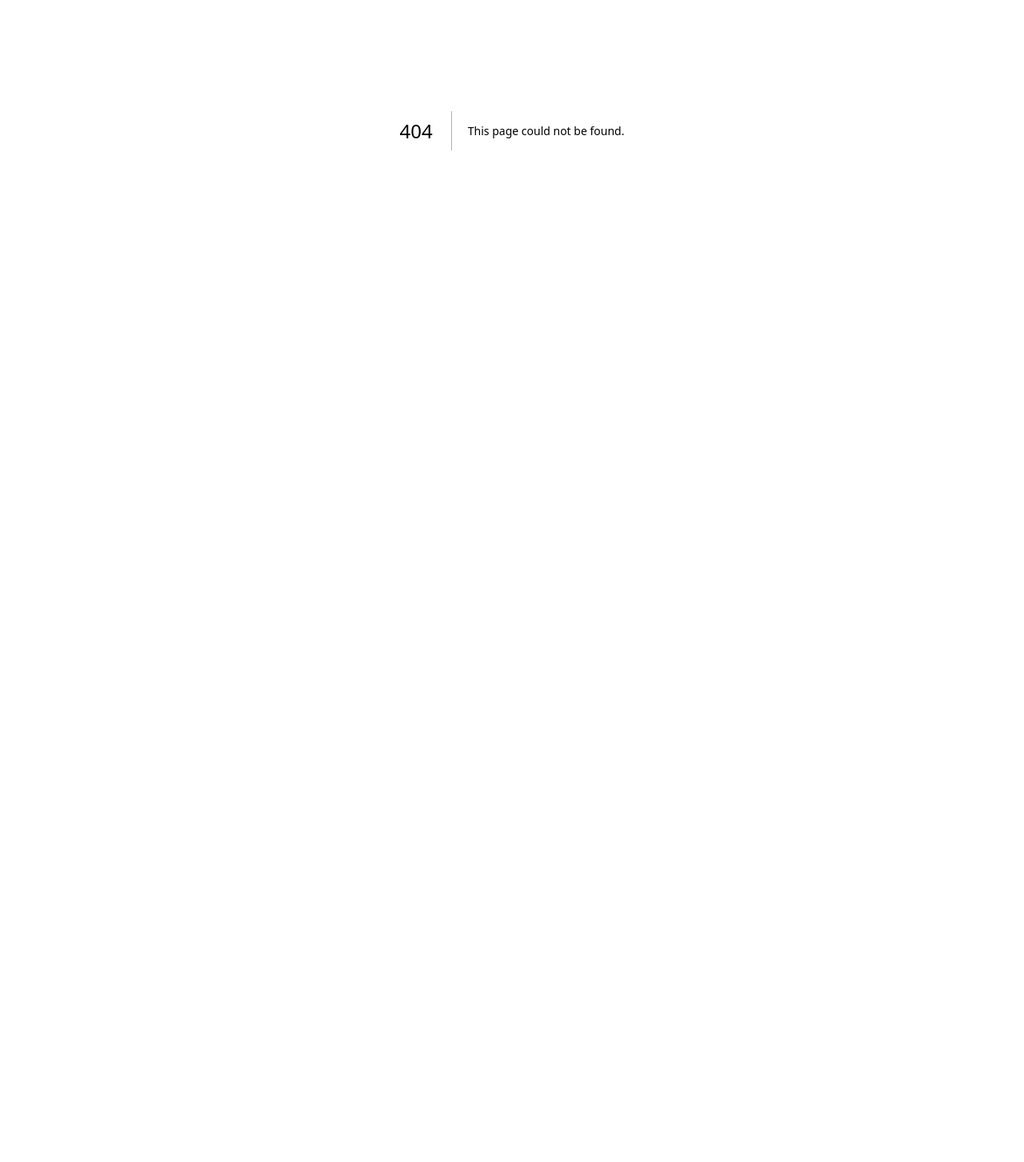
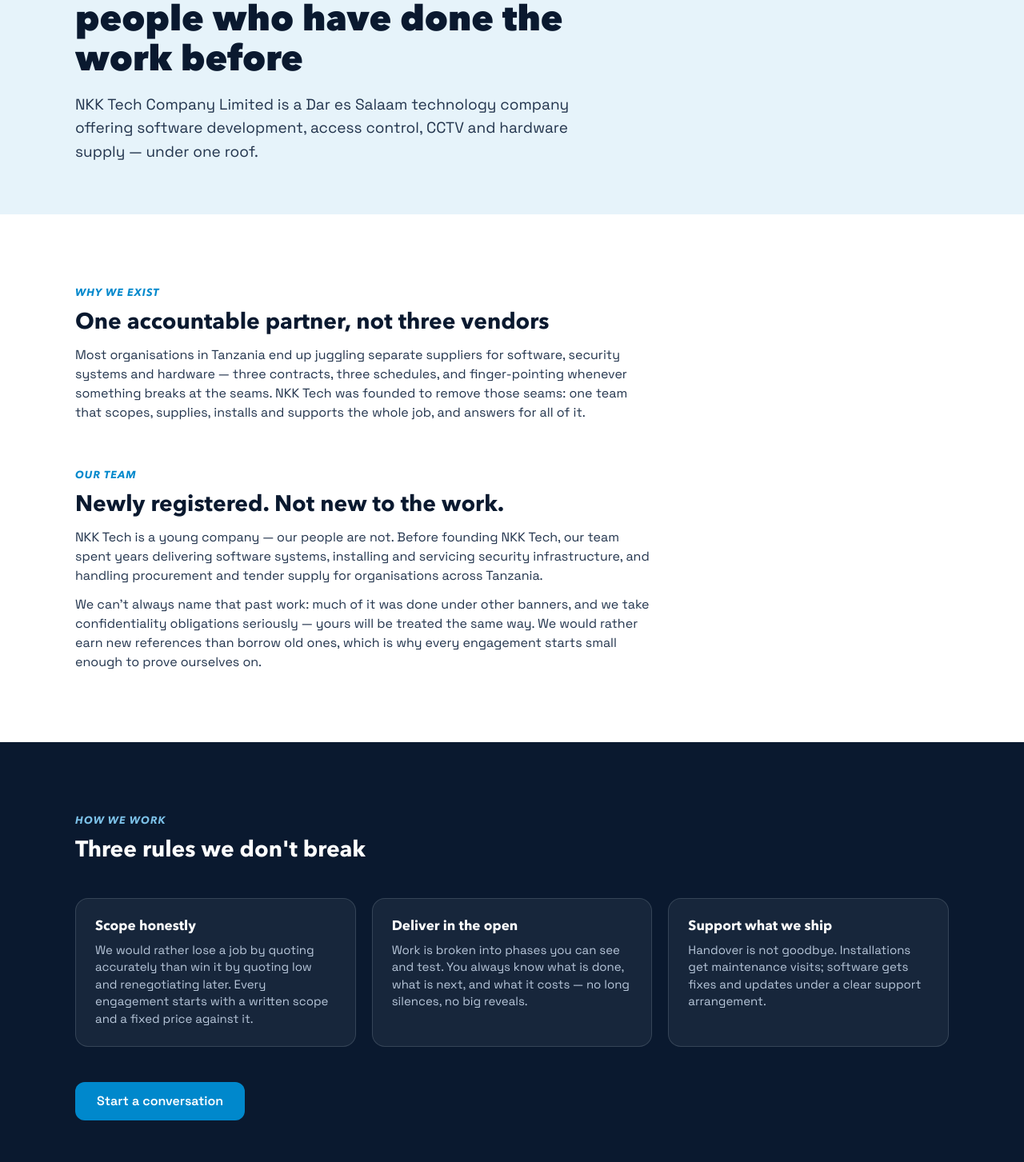
Before and after one commit to NKK-Technologies/nkk-web, a Next.js app: page /about in a window 1280 px wide. Before the commit this address had no page. Shown: the part 237-1690 px from the top of the page at 80% size. Before the commit the page ends 800 px from the top, so only its background shows below. Built offline with nearby package versions, Linux system fonts and the light colour scheme.

Commit message:
feat: about page — seasoned-team story with AboutPage schema

```diff
--- /dev/null
+++ b/src/app/about/page.tsx
@@ -0,0 +1,136 @@
+import type { Metadata } from 'next'
+import { Nav } from '@/components/Nav'
+import { Footer } from '@/components/Footer'
+import { PageHero } from '@/components/PageHero'
+import { SectionHeader } from '@/components/ui/SectionHeader'
+import { Reveal } from '@/components/ui/Reveal'
+import { Button } from '@/components/ui/Button'
+import { SITE_URL } from '@/lib/site'
+
+const TITLE = 'About NKK Tech — A New Company, A Seasoned Team'
+const DESCRIPTION =
+  'NKK Tech Company Limited is a Dar es Salaam technology company: software development, access control, CCTV and hardware supply under one roof.'
+
+export const metadata: Metadata = {
+  title: TITLE,
+  description: DESCRIPTION,
+  alternates: { canonical: '/about' },
+  openGraph: {
+    type: 'website',
+    url: '/about',
+    siteName: 'NKK Tech',
+    title: TITLE,
+    description: DESCRIPTION,
+    locale: 'en_US',
+    images: [{ url: '/og-image.png', width: 1200, height: 630, alt: TITLE }],
+  },
+  twitter: {
+    card: 'summary_large_image',
+    title: TITLE,
+    description: DESCRIPTION,
+    images: ['/og-image.png'],
+  },
+}
+
+const aboutJsonLd = {
+  '@context': 'https://schema.org',
+  '@type': 'AboutPage',
+  url: `${SITE_URL}/about`,
+  mainEntity: { '@id': `${SITE_URL}/#organization` },
+} as const
+
+const principles = [
+  {
+    title: 'Scope honestly',
+    body: 'We would rather lose a job by quoting accurately than win it by quoting low and renegotiating later. Every engagement starts with a written scope and a fixed price against it.',
+  },
+  {
+    title: 'Deliver in the open',
+    body: 'Work is broken into phases you can see and test. You always know what is done, what is next, and what it costs — no long silences, no big reveals.',
+  },
+  {
+    title: 'Support what we ship',
+    body: 'Handover is not goodbye. Installations get maintenance visits; software gets fixes and updates under a clear support arrangement.',
+  },
+]
+
+export default function AboutPage() {
+  return (
+    <>
+      <script
+        type="application/ld+json"
+        dangerouslySetInnerHTML={{ __html: JSON.stringify(aboutJsonLd) }}
+      />
+      <Nav />
+      <PageHero
+        kicker="About us"
+        title="A new company, built by people who have done the work before"
+        intro="NKK Tech Company Limited is a Dar es Salaam technology company offering software development, access control, CCTV and hardware supply — under one roof."
+      />
+
+      <section className="bg-white">
+        <div className="max-w-[1140px] mx-auto px-5 md:px-6 py-14 md:py-[88px] flex flex-col gap-10 md:gap-14">
+          <Reveal className="flex flex-col gap-3 max-w-[720px]">
+            <SectionHeader kicker="Why we exist" title="One accountable partner, not three vendors" />
+            <p className="text-[15px] md:text-base text-ink">
+              Most organisations in Tanzania end up juggling separate suppliers for
+              software, security systems and hardware — three contracts, three
+              schedules, and finger-pointing whenever something breaks at the seams.
+              NKK Tech was founded to remove those seams: one team that scopes,
+              supplies, installs and supports the whole job, and answers for all of it.
+            </p>
+          </Reveal>
+
+          <Reveal className="flex flex-col gap-3 max-w-[720px]">
+            <SectionHeader kicker="Our team" title="Newly registered. Not new to the work." />
+            <p className="text-[15px] md:text-base text-ink">
+              NKK Tech is a young company — our people are not. Before founding NKK
+              Tech, our team spent years delivering software systems, installing and
+              servicing security infrastructure, and handling procurement and tender
+              supply for organisations across Tanzania.
+            </p>
+            <p className="text-[15px] md:text-base text-ink">
+              We can&rsquo;t always name that past work: much of it was done under other
+              banners, and we take confidentiality obligations seriously — yours will
+              be treated the same way. We would rather earn new references than borrow
+              old ones, which is why every engagement starts small enough to prove
+              ourselves on.
+            </p>
+          </Reveal>
+        </div>
+      </section>
+
+      <section className="bg-navy">
+        <div className="max-w-[1140px] mx-auto px-5 md:px-6 py-14 md:py-[88px]">
+          <Reveal>
+            <SectionHeader
+              dark
+              kicker="How we work"
+              title="Three rules we don't break"
+              className="mb-6 md:mb-11"
+            />
+          </Reveal>
+          <div className="grid gap-3 md:grid-cols-3 md:gap-5">
+            {principles.map(({ title, body }, i) => (
+              <Reveal key={title} delay={i * 80}>
+                <article className="h-full bg-[rgba(230,243,250,.06)] border border-[rgba(230,243,250,.14)] rounded-2xl p-5 md:p-6">
+                  <h3 className="font-display font-bold text-white leading-[1.2] text-base md:text-[17px]">
+                    {title}
+                  </h3>
+                  <p className="mt-2 text-dark-body text-sm md:text-[15px]">{body}</p>
+                </article>
+              </Reveal>
+            ))}
+          </div>
+          <Reveal className="mt-8 md:mt-11">
+            <Button href="/#quote" variant="primary" size="lg">
+              Start a conversation
+            </Button>
+          </Reveal>
+        </div>
+      </section>
+
+      <Footer />
+    </>
+  )
+}
```
Also changed, not shown: 1 other file (tests, documents, lock files or other folders).
